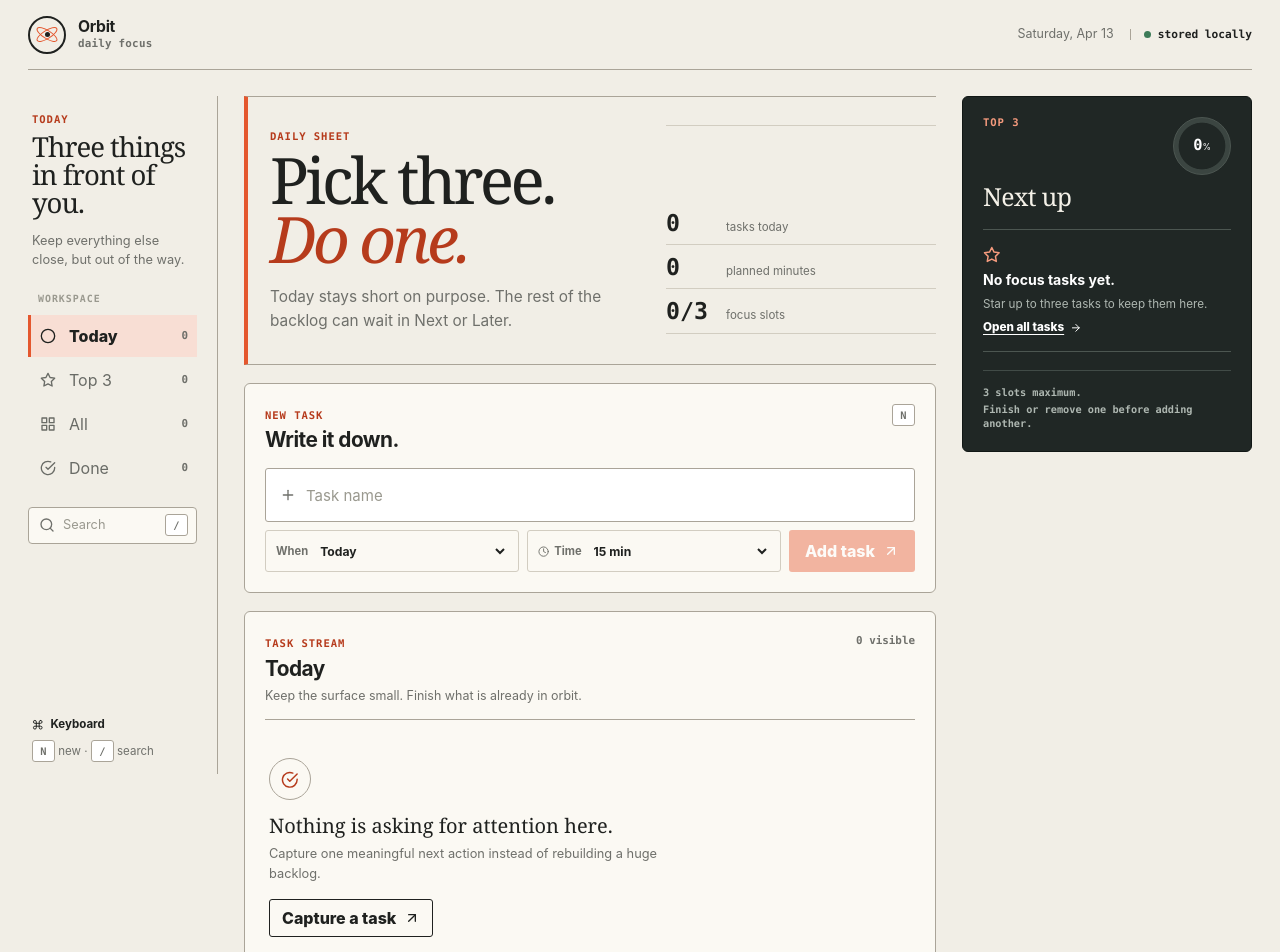
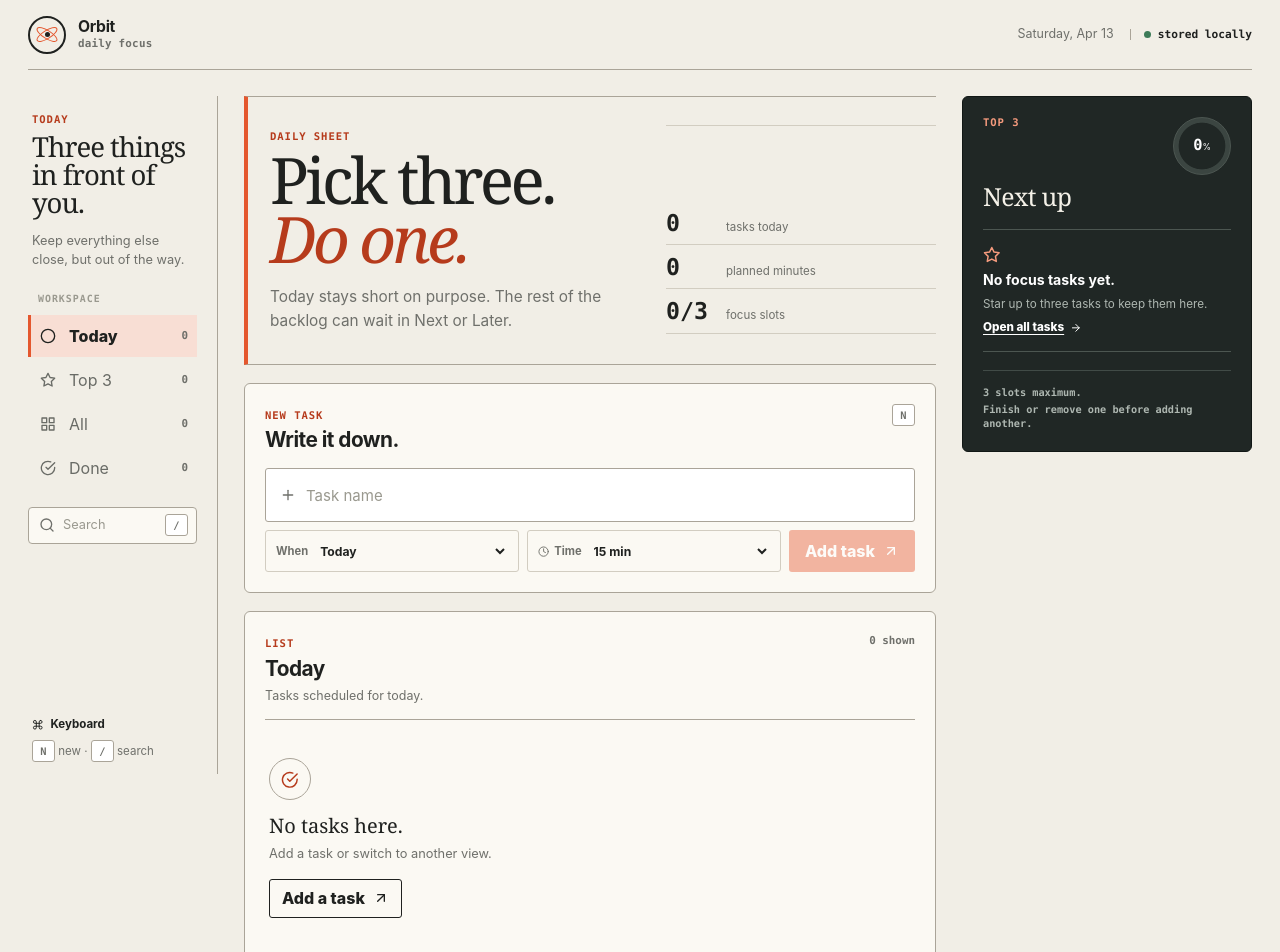
Before and after one commit to MykolaDotsenko/To-Do-List-react-own-implementation, a React (Vite) app: page / in a window 1280 px wide. Shown: the top 952 px of the page. Built offline with nearby package versions, Linux system fonts and the light colour scheme.

Commit message:
Simplify task list language

```diff
--- a/src/components/List.jsx
+++ b/src/components/List.jsx
@@ -3,10 +3,10 @@ import { TodoCard } from './TodoCard'
 import s from './TodoList.module.scss'
 
 const copy = {
-  today: ['Today', 'Keep the surface small. Finish what is already in orbit.'],
-  focus: ['Top 3', 'Three deliberate priorities beat a wall of urgency.'],
-  all: ['All tasks', 'Everything captured, without losing the signal.'],
-  completed: ['Completed', 'Proof that progress compounds.'],
+  today: ['Today', 'Tasks scheduled for today.'],
+  focus: ['Top 3', 'Your protected priorities.'],
+  all: ['All tasks', 'Everything you have captured.'],
+  completed: ['Done', 'Completed tasks.'],
 }
 
 export const List = ({ tasks, view, focusCount, onCaptureFocus, ...handlers }) => {
@@ -16,11 +16,11 @@ export const List = ({ tasks, view, focusCount, onCaptureFocus, ...handlers }) =
     <section className={s.listSection} aria-labelledby="task-list-title">
       <div className={s.listHeading}>
         <div>
-          <span className={s.eyebrow}>Task stream</span>
+          <span className={s.eyebrow}>List</span>
           <h2 id="task-list-title">{title}</h2>
           <p>{subtitle}</p>
         </div>
-        <span className={s.resultCount}>{tasks.length} visible</span>
+        <span className={s.resultCount}>{tasks.length} shown</span>
       </div>
 
       {tasks.length ? (
@@ -37,10 +37,10 @@ export const List = ({ tasks, view, focusCount, onCaptureFocus, ...handlers }) =
       ) : (
         <div className={s.emptyState}>
           <div className={s.emptyIcon}><FiCheckCircle aria-hidden="true" /></div>
-          <h3>Nothing is asking for attention here.</h3>
-          <p>Capture one meaningful next action instead of rebuilding a huge backlog.</p>
+          <h3>No tasks here.</h3>
+          <p>Add a task or switch to another view.</p>
           <button type="button" className={s.ghostButton} onClick={onCaptureFocus}>
-            Capture a task <FiArrowUpRight aria-hidden="true" />
+            Add a task <FiArrowUpRight aria-hidden="true" />
           </button>
         </div>
       )}
```
